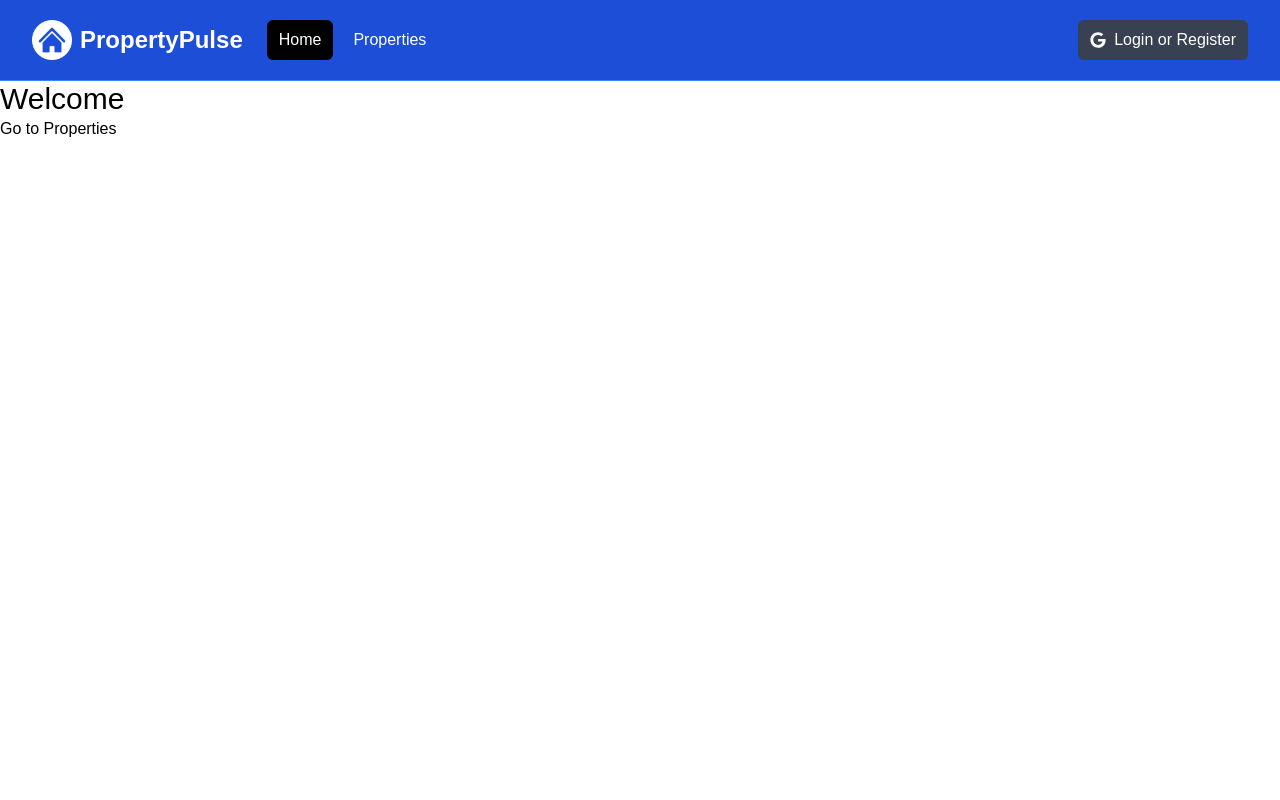
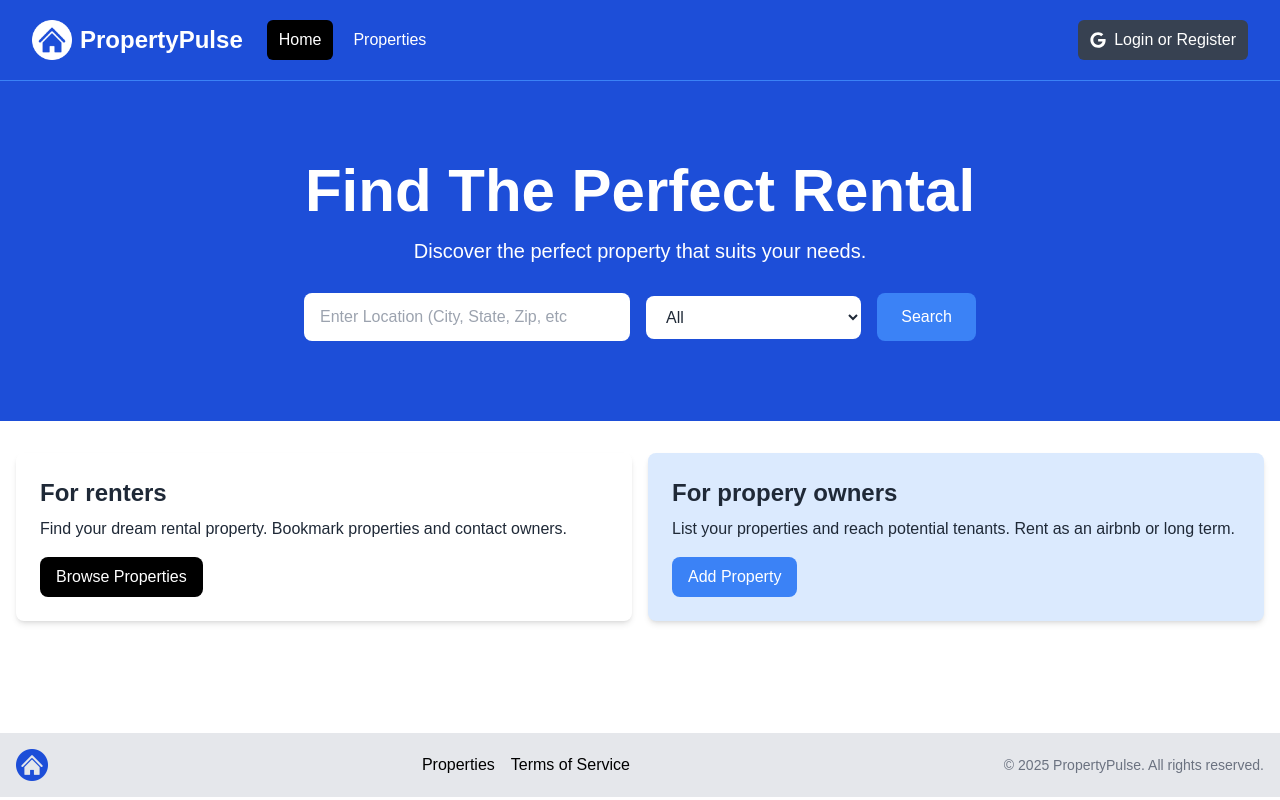
Before and after one commit to DmitryPolyakov1985/property-pulse, a Next.js app: page / in a window 1280 px wide. Built offline with nearby package versions, Linux system fonts and the light colour scheme.

Commit message:
added info boxes, footer

```diff
--- a/app/layout.jsx
+++ b/app/layout.jsx
@@ -1,4 +1,5 @@
 import "@/assets/styles/globals.css";
+import Footer from "@/components/Footer";
 import Navbar from "@/components/Navbar";
 
 export const metadata = {
@@ -15,6 +16,7 @@
           <Navbar />
           {children}
         </main>
+        <Footer />
       </body>
     </html>
   );
--- a/app/page.jsx
+++ b/app/page.jsx
@@ -1,11 +1,12 @@
-import Link from "next/link";
+import Hero from "@/components/Hero";
+import InfoBoxes from "@/components/InfoBoxes";
 
 function HomePage() {
   return (
-    <div>
-      <h1 className="text-3xl">Welcome</h1>
-      <Link href="/properties">Go to Properties</Link>
-    </div>
+    <>
+      <Hero />
+      <InfoBoxes />
+    </>
   );
 }
 
--- /dev/null
+++ b/components/Footer.jsx
@@ -0,0 +1,34 @@
+import logo from "@/assets/images/logo.png";
+import Image from "next/image";
+import Link from "next/link";
+
+function Footer() {
+  const currentYear = new Date().getFullYear();
+
+  return (
+    <footer className="bg-gray-200 py-4 mt-24">
+      <div className="container mx-auto flex flex-col md:flex-row items-center justify-between px-4">
+        <div className="mb-4 md:mb-0">
+          <Image src={logo} alt="Logo" className="h-8 w-auto" />
+        </div>
+        <div className="flex flex-wrap justify-center md:justify-start mb-4 md:mb-0">
+          <ul className="flex space-x-4">
+            <li>
+              <Link href="/properties">Properties</Link>
+            </li>
+            <li>
+              <Link href="/">Terms of Service</Link>
+            </li>
+          </ul>
+        </div>
+        <div>
+          <p className="text-sm text-gray-500 mt-2 md:mt-0">
+            &copy; {currentYear} PropertyPulse. All rights reserved.
+          </p>
+        </div>
+      </div>
+    </footer>
+  );
+}
+
+export default Footer;
--- /dev/null
+++ b/components/Hero.jsx
@@ -0,0 +1,56 @@
+function Hero() {
+  return (
+    <section className="bg-blue-700 py-20 mb-4">
+      <div className="max-w-7xl mx-auto px-4 sm:px-6 lg:px-8 flex flex-col items-center">
+        <div className="text-center">
+          <h1 className="text-4xl font-extrabold text-white sm:text-5xl md:text-6xl">
+            Find The Perfect Rental
+          </h1>
+          <p className="my-4 text-xl text-white">
+            Discover the perfect property that suits your needs.
+          </p>
+        </div>
+        <form className="mt-3 mx-auto max-w-2xl w-full flex flex-col md:flex-row items-center">
+          <div className="w-full md:w-3/5 md:pr-2 mb-4 md:mb-0">
+            <label htmlFor="location" className="sr-only">
+              Location
+            </label>
+            <input
+              type="text"
+              id="location"
+              placeholder="Enter Location (City, State, Zip, etc"
+              className="w-full px-4 py-3 rounded-lg bg-white text-gray-800 focus:outline-none focus:ring focus:ring-blue-500"
+            />
+          </div>
+          <div className="w-full md:w-2/5 md:pl-2">
+            <label htmlFor="property-type" className="sr-only">
+              Property Type
+            </label>
+            <select
+              id="property-type"
+              className="w-full px-4 py-3 rounded-lg bg-white text-gray-800 focus:outline-none focus:ring focus:ring-blue-500"
+            >
+              <option value="All">All</option>
+              <option value="Apartment">Apartment</option>
+              <option value="Studio">Studio</option>
+              <option value="Condo">Condo</option>
+              <option value="House">House</option>
+              <option value="Cabin Or Cottage">Cabin or Cottage</option>
+              <option value="Loft">Loft</option>
+              <option value="Room">Room</option>
+              <option value="Other">Other</option>
+            </select>
+          </div>
+          <button
+            type="submit"
+            className="md:ml-4 mt-4 md:mt-0 w-full md:w-auto px-6 py-3 rounded-lg bg-blue-500 text-white hover:bg-blue-600 focus:outline-none focus:ring focus:ring-blue-500"
+          >
+            Search
+          </button>
+        </form>
+      </div>
+    </section>
+  );
+}
+
+export default Hero;
--- /dev/null
+++ b/components/InfoBox.jsx
@@ -0,0 +1,22 @@
+function InfoBox({
+  heading,
+  backgroundColor = "ng-gray-100",
+  textColor = "text-gray-800",
+  buttonInfo,
+  children,
+}) {
+  return (
+    <div className={`${backgroundColor} p-6 rounded-lg shadow-md`}>
+      <h2 className={`${textColor} text-2xl font-bold`}>{heading}</h2>
+      <p className={`${textColor} mt-2 mb-4`}>{children}</p>
+      <a
+        href={buttonInfo.link}
+        className={`${buttonInfo.backgroundColor} inline-block bg-black text-white rounded-lg px-4 py-2 hover:bg-gray-700`}
+      >
+        {buttonInfo.text}
+      </a>
+    </div>
+  );
+}
+
+export default InfoBox;
--- /dev/null
+++ b/components/InfoBoxes.jsx
@@ -0,0 +1,37 @@
+import InfoBox from "./InfoBox";
+
+function InfoBoxes() {
+  return (
+    <section>
+      <div className="container-xl lg:container m-auto">
+        <div className="grid grid-cols-1 md:grid-cols-2 gap-4 p-4 rounded-lg">
+          <InfoBox
+            heading="For renters"
+            buttonInfo={{
+              text: "Browse Properties",
+              link: "/properties",
+              backgroundColor: "bg-black",
+            }}
+          >
+            Find your dream rental property. Bookmark properties and contact
+            owners.
+          </InfoBox>
+          <InfoBox
+            heading="For propery owners"
+            backgroundColor="bg-blue-100"
+            buttonInfo={{
+              text: "Add Property",
+              link: "/properties/add",
+              backgroundColor: "bg-blue-500",
+            }}
+          >
+            List your properties and reach potential tenants. Rent as an airbnb
+            or long term.
+          </InfoBox>
+        </div>
+      </div>
+    </section>
+  );
+}
+
+export default InfoBoxes;
```
